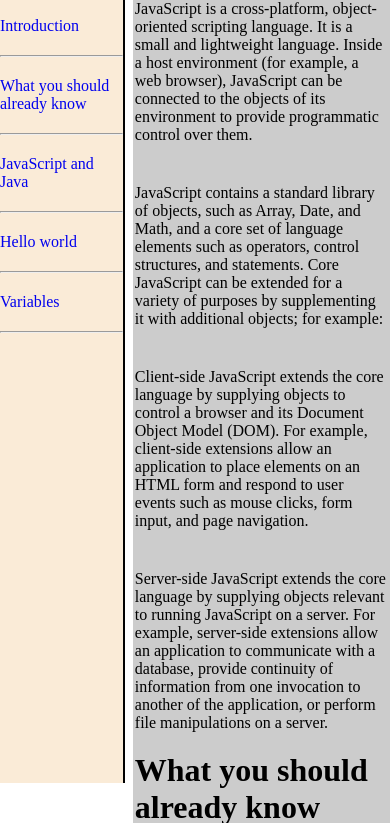
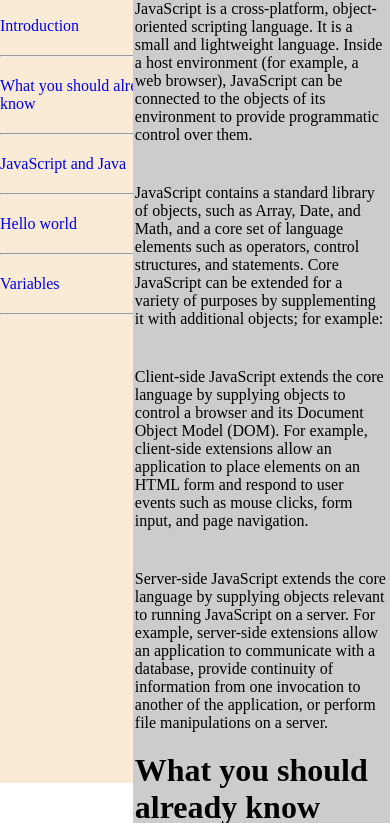
Before and after one commit to piyush0045/Documentation, a plain HTML site: page index.html in a window 390 px wide. Shown: the part 61-884 px from the top of the page. Drawn offline with Linux system fonts and the light colour scheme.

Commit message:
Update phone.css

```diff
--- a/phone.css
+++ b/phone.css
@@ -1,5 +1,5 @@
 #Documentation{
-    width: 32%;
+    width: 45%;
     padding: 10px 0px 10px 0px;
 }
 
```
